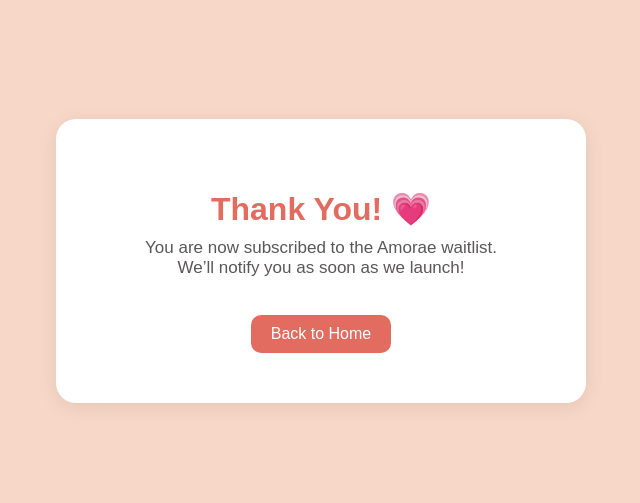
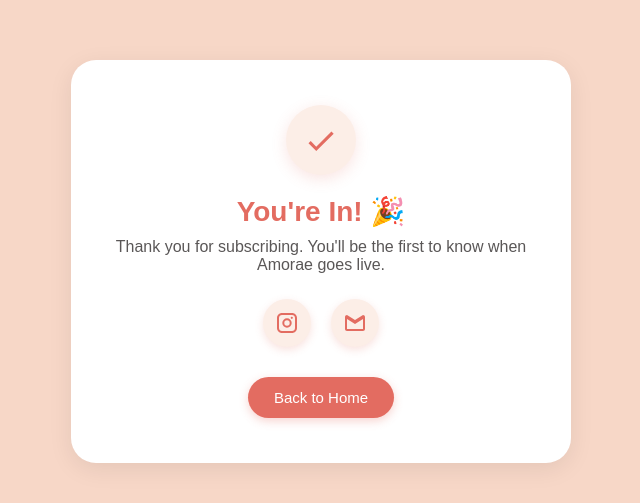
Before and after one commit to gaurav-pixel/amorae-coming-soon, a plain HTML site: page redirect.html in a window 1280 px wide. Shown: the part 139-642 px from the top of the page, without its empty margins (319-959 px from the left). Drawn offline with Linux system fonts and the light colour scheme.

Commit message:
Update redirect.html

```diff
--- a/redirect.html
+++ b/redirect.html
@@ -9,6 +9,7 @@
             --peach: #F7D7C7;
             --coral: #E36C61;
             --text-dark: #5A5757;
+            --soft-peach: #fceee7;
         }
 
         body {
@@ -20,55 +21,142 @@
             display: flex;
             justify-content: center;
             align-items: center;
-            flex-direction: column;
             text-align: center;
         }
 
         .card {
             background: #fff;
-            padding: 50px 40px;
-            border-radius: 20px;
-            box-shadow: 0 4px 20px rgba(0, 0, 0, 0.08);
-            max-width: 450px;
+            padding: 45px 35px;
+            border-radius: 25px;
+            max-width: 430px;
             width: 90%;
+            box-shadow: 0 6px 25px rgba(0, 0, 0, 0.08);
             animation: fadeIn 1.2s ease;
         }
 
         @keyframes fadeIn {
-            from { opacity: 0; transform: translateY(20px); }
+            from { opacity: 0; transform: translateY(25px); }
             to { opacity: 1; transform: translateY(0); }
         }
 
+        /* Soft checkmark animation */
+        .checkmark {
+            width: 70px;
+            height: 70px;
+            background: var(--soft-peach);
+            border-radius: 50%;
+            display: flex;
+            justify-content: center;
+            align-items: center;
+            margin: 0 auto 20px;
+            animation: pop 0.7s ease;
+            box-shadow: 0 4px 15px rgba(227, 108, 97, 0.18);
+        }
+
+        @keyframes pop {
+            0% { transform: scale(0.5); opacity: 0; }
+            100% { transform: scale(1); opacity: 1; }
+        }
+
+        .checkmark svg {
+            width: 38px;
+            height: 38px;
+            fill: var(--coral);
+        }
+
         h1 {
-            font-size: 32px;
+            font-size: 28px;
             color: var(--coral);
             margin-bottom: 10px;
-            font-weight: 600;
         }
 
         p {
+            font-size: 16px;
             color: var(--text-dark);
-            font-size: 17px;
             margin-top: 0;
+            margin-bottom: 20px;
         }
 
-        a {
-            margin-top: 20px;
+        /* Social buttons */
+        .social-box {
+            margin-top: 25px;
+            display: flex;
+            justify-content: center;
+            gap: 20px;
+        }
+
+        .social-box a {
+            width: 48px;
+            height: 48px;
+            background: var(--soft-peach);
+            border-radius: 50%;
+            display: flex;
+            justify-content: center;
+            align-items: center;
+            box-shadow: 0 3px 8px rgba(227, 108, 97, 0.20);
+            transition: 0.25s ease;
+        }
+
+        .social-box a:hover {
+            transform: translateY(-3px);
+            background: #ffe3da;
+        }
+
+        .social-box svg {
+            width: 24px;
+            height: 24px;
+            fill: var(--coral);
+        }
+
+        .home-btn {
+            margin-top: 30px;
             display: inline-block;
-            padding: 10px 20px;
+            padding: 12px 26px;
             background: var(--coral);
-            color: white;
-            border-radius: 10px;
+            color: #fff;
+            border-radius: 40px;
             text-decoration: none;
+            font-size: 15px;
             font-weight: 500;
+            box-shadow: 0 3px 10px rgba(227, 108, 97, 0.3);
+            transition: 0.25s;
+        }
+
+        .home-btn:hover {
+            opacity: 0.9;
+            transform: translateY(-2px);
         }
     </style>
 </head>
+
 <body>
     <div class="card">
-        <h1>Thank You! 💗</h1>
-        <p>You are now subscribed to the Amorae waitlist.<br>We’ll notify you as soon as we launch!</p>
-        <a href="index.html">Back to Home</a>
+        <div class="checkmark">
+            <svg viewBox="0 0 24 24">
+                <path d="M9 16.2l-3.5-3.5-1.4 1.4L9 19 20 8l-1.4-1.4z"/>
+            </svg>
+        </div>
+
+        <h1>You're In! 🎉</h1>
+        <p>Thank you for subscribing. You'll be the first to know when Amorae goes live.</p>
+
+        <div class="social-box">
+            <!-- Instagram -->
+            <a href="https://www.instagram.com/amoraecare/" target="_blank">
+                <svg viewBox="0 0 24 24">
+                    <path d="M7 2C4.2 2 2 4.2 2 7v10c0 2.8 2.2 5 5 5h10c2.8 0 5-2.2 5-5V7c0-2.8-2.2-5-5-5H7zm10 2c1.7 0 3 1.3 3 3v10c0 1.7-1.3 3-3 3H7c-1.7 0-3-1.3-3-3V7c0-1.7 1.3-3 3-3h10zm-5 3.3A4.7 4.7 0 0 0 7.3 12 4.7 4.7 0 0 0 12 16.7 4.7 4.7 0 0 0 16.7 12 4.7 4.7 0 0 0 12 7.3zm0 2A2.7 2.7 0 0 1 14.7 12 2.7 2.7 0 0 1 12 14.7 2.7 2.7 0 0 1 9.3 12 2.7 2.7 0 0 1 12 9.3zm4.8-3.6a1.1 1.1 0 1 0 0 2.2 1.1 1.1 0 0 0 0-2.2z"/>
+                </svg>
+            </a>
+
+            <!-- Email -->
+            <a href="mailto:weareamorae@gmail.com">
+                <svg viewBox="0 0 24 24">
+                    <path d="M4 4h16c1.1 0 2 .9 2 2v12c0 1.1-.9 2-2 2H4c-1.1 0-2-.9-2-2V6c0-1.1.9-2 2-2zm0 4v10h16V8l-8 5-8-5zm16-4H4l8 5 8-5z"/>
+                </svg>
+            </a>
+        </div>
+
+        <a class="home-btn" href="index.html">Back to Home</a>
     </div>
 </body>
 </html>
```
